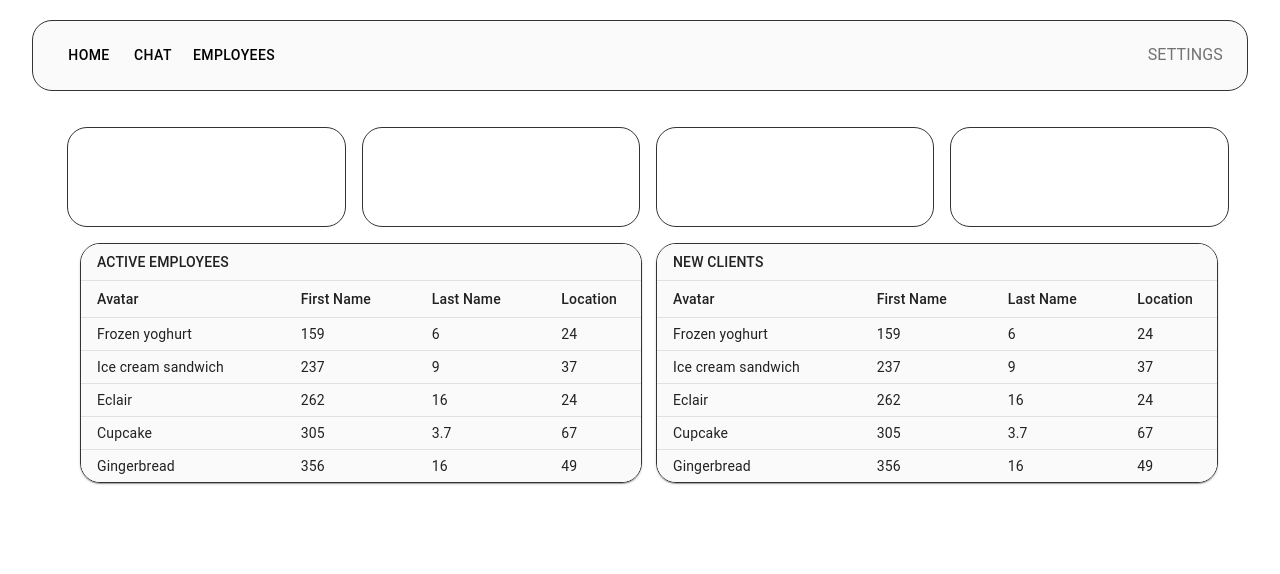
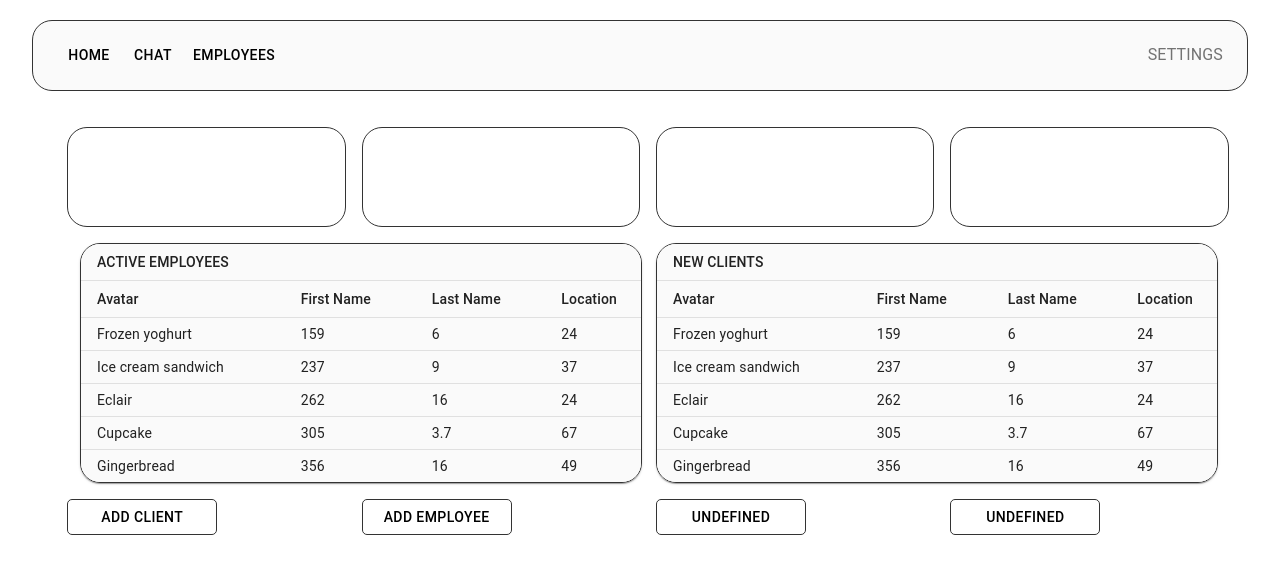
Before and after one commit to CluelessBiker/quint-mui, a React (Create React App) app in the folder my-app/: page / in a window 1280 px wide. Shown: the top 574 px of the page. Built offline with nearby package versions, Linux system fonts and the light colour scheme.

Commit message:
Add a little styling to buttons.

```diff
--- a/my-app/src/modules/common/components/SiteButtons.tsx
+++ b/my-app/src/modules/common/components/SiteButtons.tsx
@@ -1,5 +1,6 @@
-import { Button } from '@mui/material';
+import { Button, Link } from '@mui/material';
 import React, { FC } from 'react';
+
 
 interface SiteButtonsProps {
     name: string,
@@ -8,7 +9,23 @@ interface SiteButtonsProps {
 
 const SiteButtons:FC<SiteButtonsProps> = ({ name, path }) => {
     return (
-        <Button variant="outlined">Outlined</Button>
+        <Link
+            href={ path }
+            underline="none"
+            color="inherit"
+        >
+            <Button
+                variant="outlined"
+                sx={{
+                    borderRadius: '5px',
+                    border:'1px solid #333333',
+                    width: '150px',
+                    color: '#000000'
+                }}
+            >
+                { name }
+            </Button>
+        </Link>
     )
 }
 
--- a/my-app/src/pages/HomePage.tsx
+++ b/my-app/src/pages/HomePage.tsx
@@ -1,5 +1,6 @@
 import { Grid } from '@mui/material'
 import Boxes from '../modules/common/components/Boxes'
+import SiteButtons from '../modules/common/components/SiteButtons'
 import TablesEmployees from '../modules/tables/components/TablesEmployees'
 import TablesNewClients from '../modules/tables/components/TablesNewClients'
 
@@ -28,6 +29,7 @@ const HomePage = () => {
                     <Boxes bgcolor='#4C7FAC'/>
                 </Grid>
             </Grid>
+
             <Grid
                 container
                 spacing={2}
@@ -44,6 +46,29 @@ const HomePage = () => {
                     <TablesNewClients />
                 </Grid>
             </Grid>
+
+            <Grid
+                container
+                spacing={2}
+                sx={{
+                    width: '92%',
+                    margin: '0 auto',
+                    padding: '0',
+                }}
+            >
+                <Grid item xs={6} sm={3}>
+                    <SiteButtons path="/" name="Add Client"/>
+                </Grid>
+                <Grid item xs={6} sm={3}>
+                    <SiteButtons path="/" name="Add Employee"/>
+                </Grid>
+                <Grid item xs={6} sm={3}>
+                    <SiteButtons path="/" name="Undefined"/>
+                </Grid>
+                <Grid item xs={6} sm={3}>
+                    <SiteButtons path="/" name="Undefined"/>
+                </Grid>
+            </Grid>
         </div>
     )
 }
```
